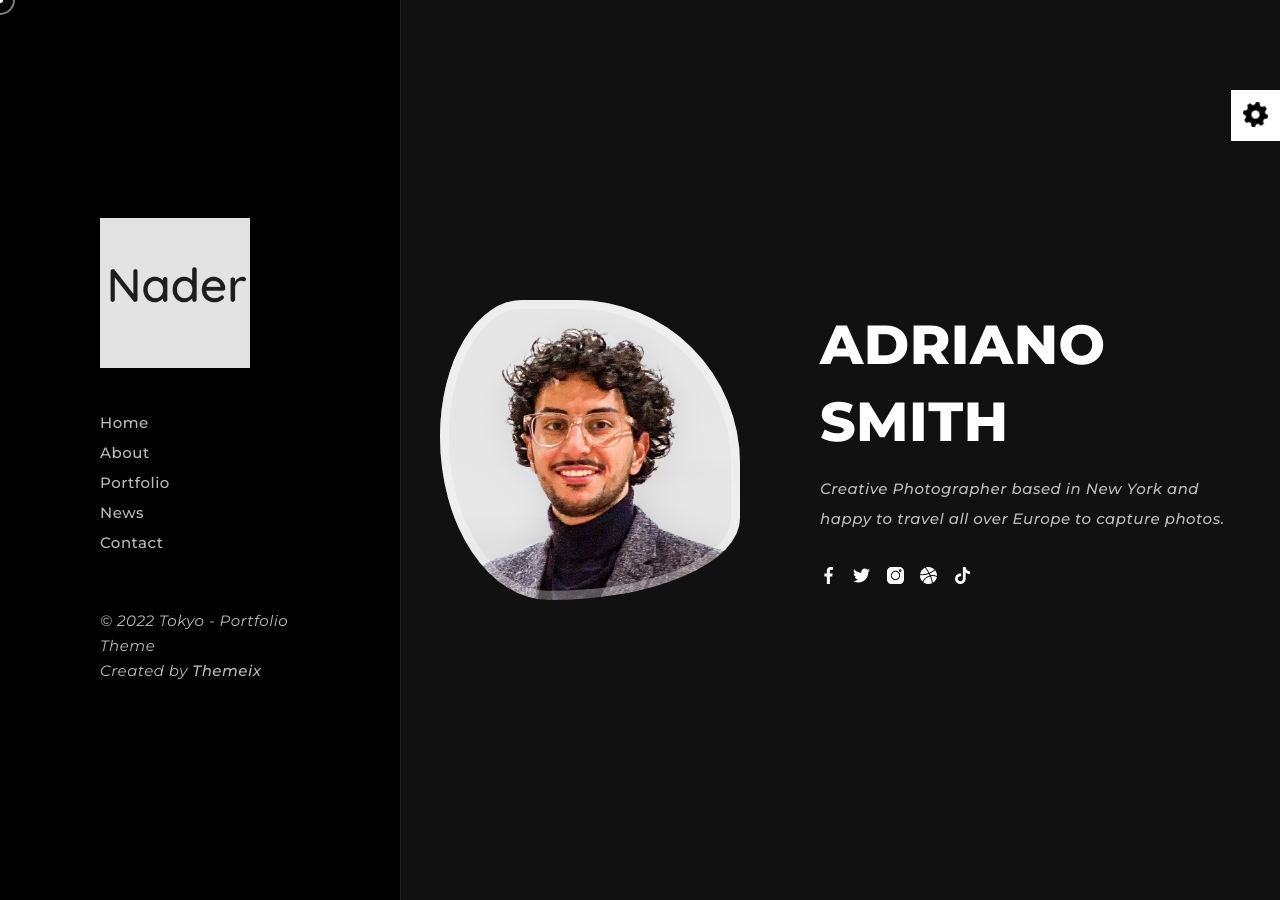
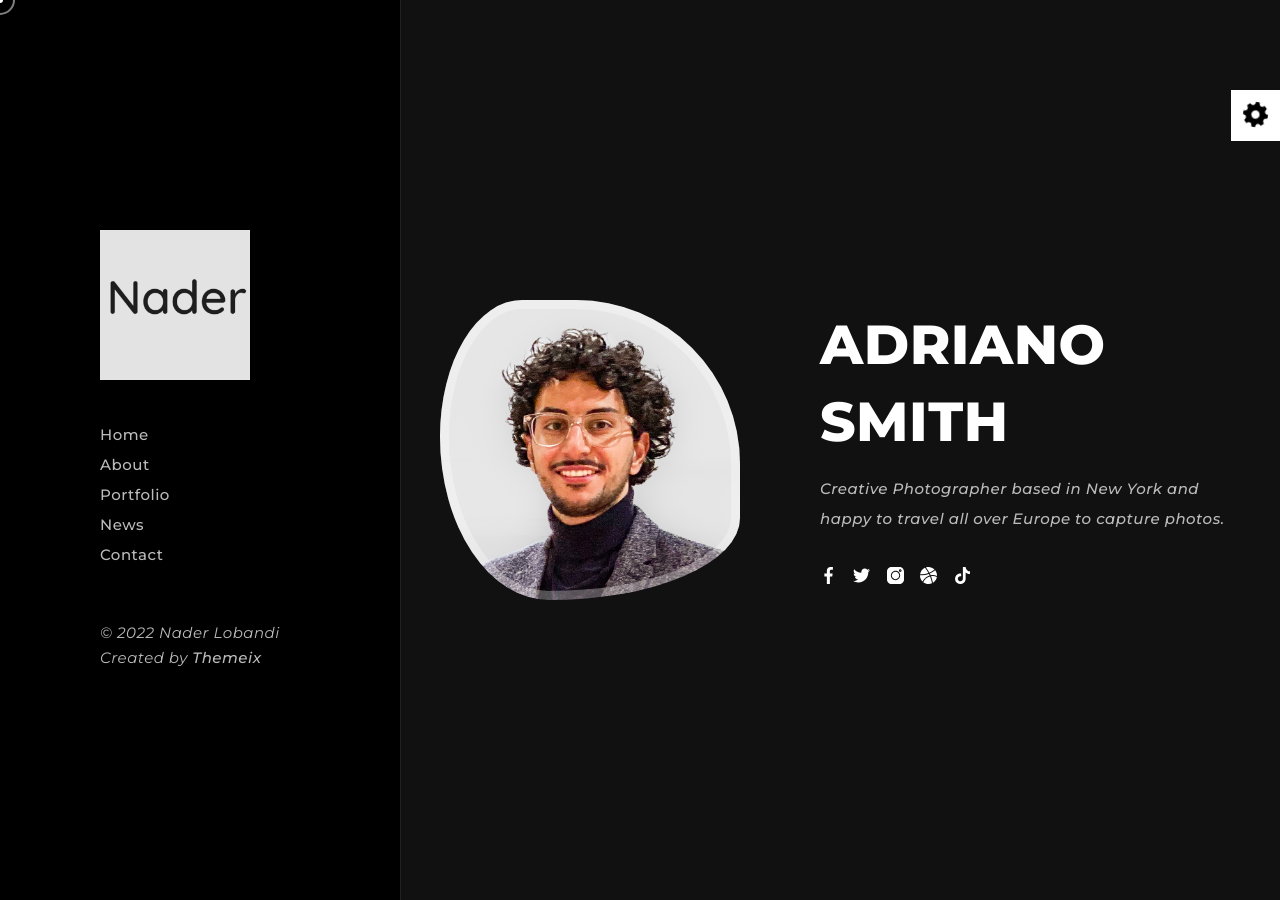
Before and after one commit to NADER1196/NADER1196.github.io, a Jekyll site: the page built from index.html, in a window 1280 px wide. Built offline with Jekyll 4.4.1, drawn with Linux system fonts in a browser that asks for light colours.

Commit message:
Update _config.yml

```diff
--- a/_config.yml
+++ b/_config.yml
@@ -7,17 +7,17 @@
 ####################################################
 
 # Site settings
-title: "Tokyo - Portfolio Theme"
-email: "themeix@gmail.com"
+title: "Nader Lobandi"
+email: "Lobandi.n@northeastern.edu"
 baseurl: "" # the subpath of your site, e.g. /blog
-url: "" # the base hostname & protocol for your site, e.g. http://example.com
+url: "www.linkedin.com/in/naderlobandi" # the base hostname & protocol for your site, e.g. http://example.com
 logo: /assets/images/header-brand.png
-description: "Tokyo is a responsive Jekyll template for your personal portfolio website"
-keywords: "jekyll, minimal jekyll, jekyll theme, responsive jekyll, seo friendly blog, super fast blog, responsive"
-mailchimp: "https://themeix.us16.list-manage.com/subscribe/post?u=307862c135e4548eecf86f389&amp;id=4784863884"
-facebook: https://facebook.com/themeix
-instagram: https://instagram.com/themeix
-twitter: https://twitter.com/themeix_com
+description: "Nader Lobandi's personal website"
+keywords: "Nader, Lobandi, NADER1196, Northeastern, Data science, Boston, Massachusetts"
+# mailchimp: "https://themeix.us16.list-manage.com/subscribe/post?u=307862c135e4548eecf86f389&amp;id=4784863884"
+facebook: https://m.facebook.com/nader.lobandi.1
+instagram: https://instagram.com/nader.lobandi?utm_medium=copy_link
+# twitter: https://twitter.com/themeix_com
 
 # Build settings
 markdown: kramdown
```
